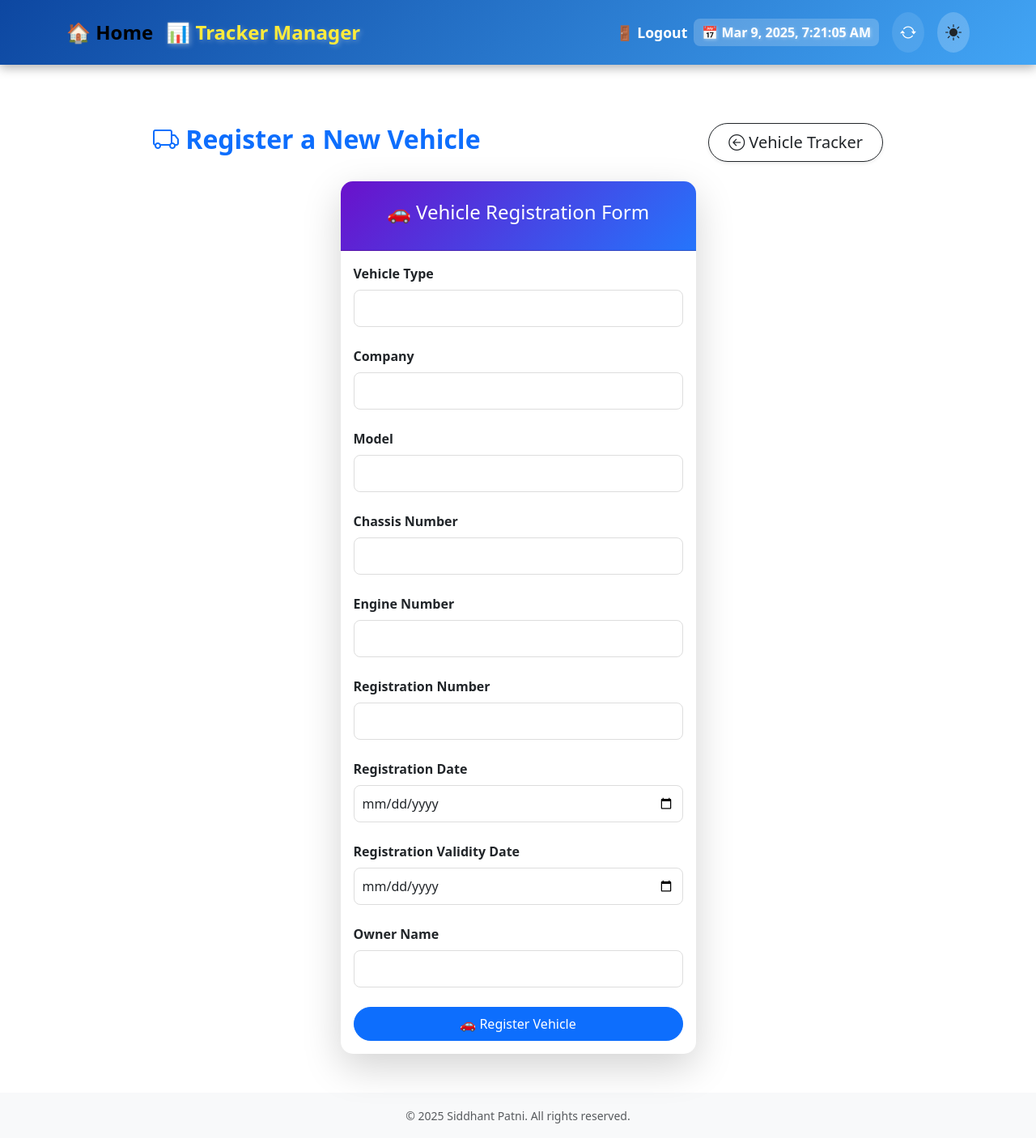
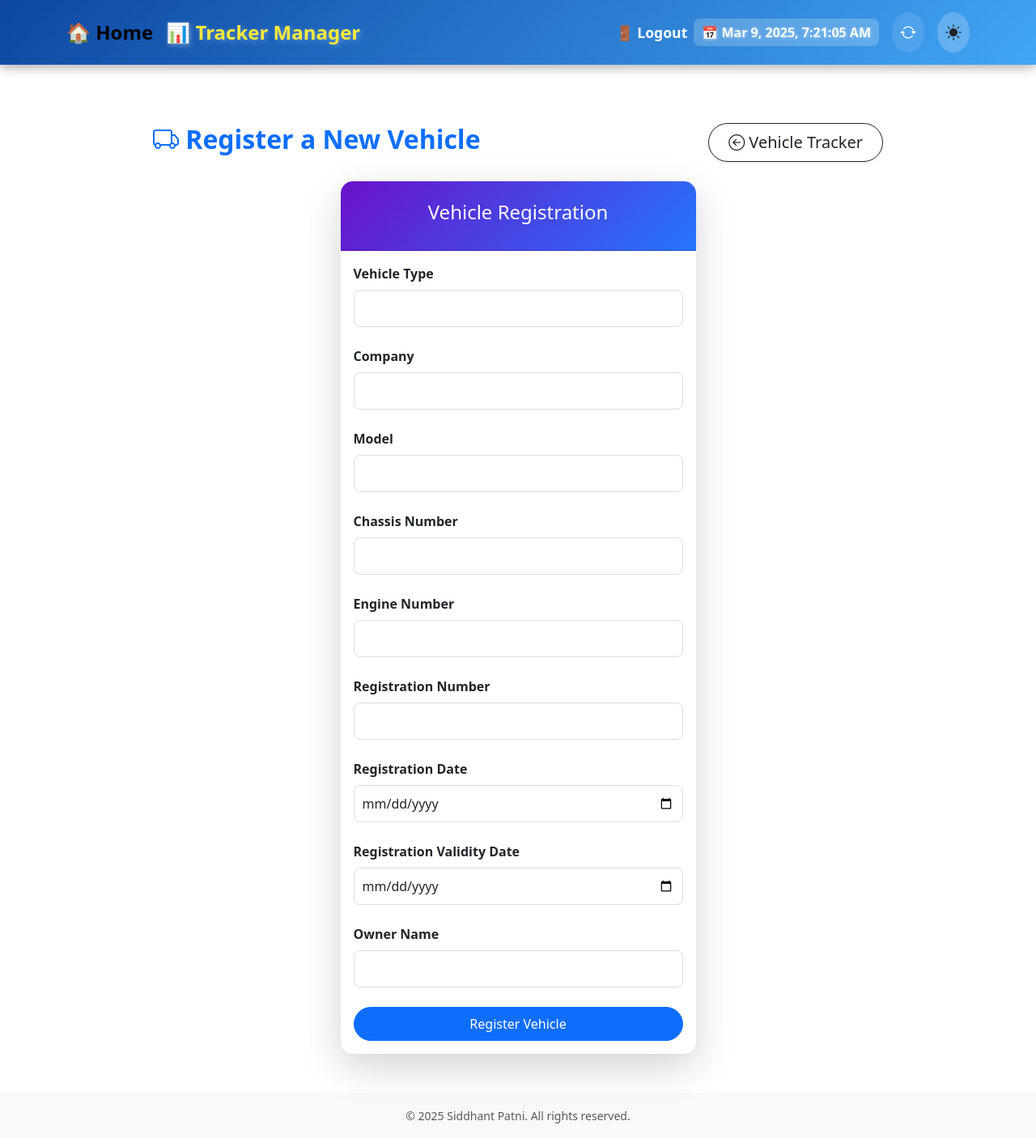
Before and after one commit to siddhantpatni0407/angular-tracker-manager-ui, an Angular app: page /register-vehicle in a window 1280 px wide. Shown: the whole page at 81% size. Built offline with nearby package versions, Linux system fonts and the light colour scheme; sample sign-in values are in the browser's storage.

Commit message:
Updated title
Updated title

```diff
--- a/src/app/components/dashboard/dashboard.component.html
+++ b/src/app/components/dashboard/dashboard.component.html
@@ -1,5 +1,5 @@
 <div *ngIf="userRole; else notLoggedIn" class="container mt-4">
-  <h2 class="text-center fw-bold text-primary">Welcome to the Dashboard</h2>
+  <h2 class="text-center fw-bold text-primary">Welcome to the Tracker Management System</h2>
 
   <!-- Displaying the user's role -->
   <p class="text-center text-muted">
--- a/src/app/components/vehicle-tracker/register-vehicle/register-vehicle.component.html
+++ b/src/app/components/vehicle-tracker/register-vehicle/register-vehicle.component.html
@@ -20,7 +20,7 @@
       <div class="card shadow-lg rounded-lg custom-card">
         <!-- Card Header -->
         <div class="card-header bg-gradient-to-r from-primary to-teal text-white text-center py-4">
-          <h4>🚗 Vehicle Registration Form</h4>
+          <h4>Vehicle Registration</h4>
         </div>
 
         <div class="card-body">
@@ -177,7 +177,7 @@
             <!-- Submit Button -->
             <button type="submit" class="btn btn-primary w-100 rounded-pill py-2 animated-btn" [disabled]="isLoading">
               <span *ngIf="isLoading" class="spinner-border spinner-border-sm"></span>
-              <span *ngIf="!isLoading">🚗 Register Vehicle</span>
+              <span *ngIf="!isLoading">Register Vehicle</span>
             </button>
           </form>
         </div>
```
